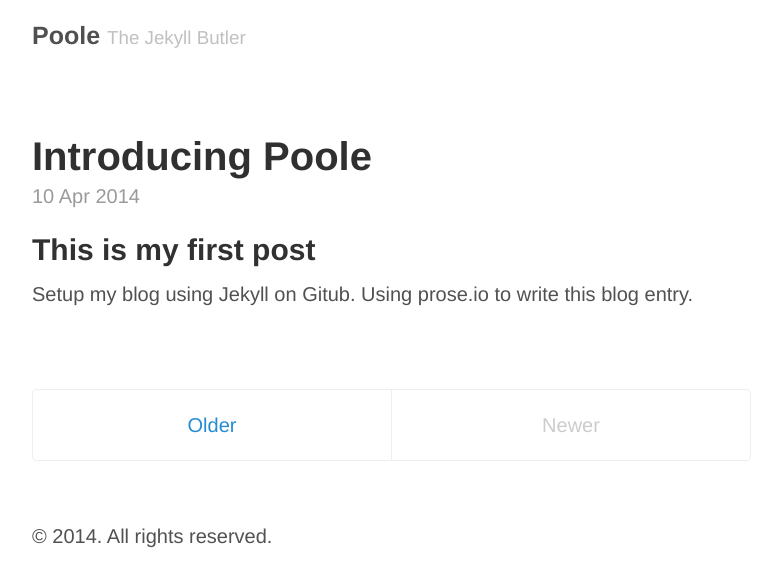
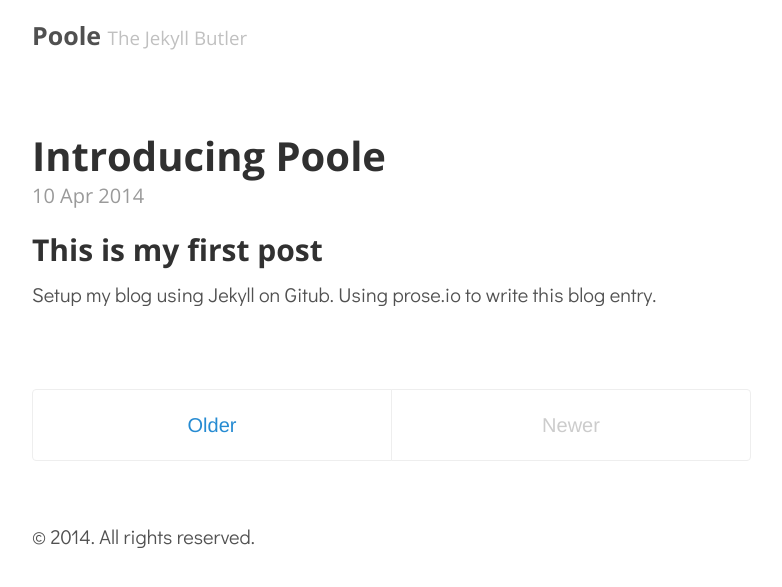
Before and after one commit to gemmahaylett/Blog, a Jekyll site: the page built from index.html, in a window 1280 px wide. Shown: the top 587 px of the page, without its empty margins (248-1030 px from the left). Built offline with Jekyll 4.4.1, drawn with Linux system fonts in a browser that asks for light colours; Markdown is read by kramdown in place of the engine named in the settings; the list of posts is cut into pages by our own code.

Commit message:
Change fonts

```diff
--- a/_includes/head.html
+++ b/_includes/head.html
@@ -17,6 +17,10 @@
   <link rel="stylesheet" href="{{ site.baseurl }}/public/css/poole.css">
   <link rel="stylesheet" href="{{ site.baseurl }}/public/css/syntax.css">
 
+  <!-- Fonts -->
+  <link href='http://fonts.googleapis.com/css?family=Open+Sans:400,700' rel='stylesheet' type='text/css'>
+  <link href='http://fonts.googleapis.com/css?family=Didact+Gothic' rel='stylesheet' type='text/css'>
+
   <!-- Icons -->
   <link rel="apple-touch-icon-precomposed" sizes="144x144" href="/public/apple-touch-icon-144-precomposed.png">
                                  <link rel="shortcut icon" href="/public/favicon.ico">
--- a/public/css/poole.css
+++ b/public/css/poole.css
@@ -45,6 +45,7 @@
 body {
   margin: 0;
   padding: 0;
+  font-family: 'Open Sans', sans-serif;
 }
 
 html {
@@ -104,6 +105,7 @@
 p {
   margin-top: 0;
   margin-bottom: 1rem;
+  font-family: 'Didact Gothic', sans-serif;
 }
 
 strong {
```
